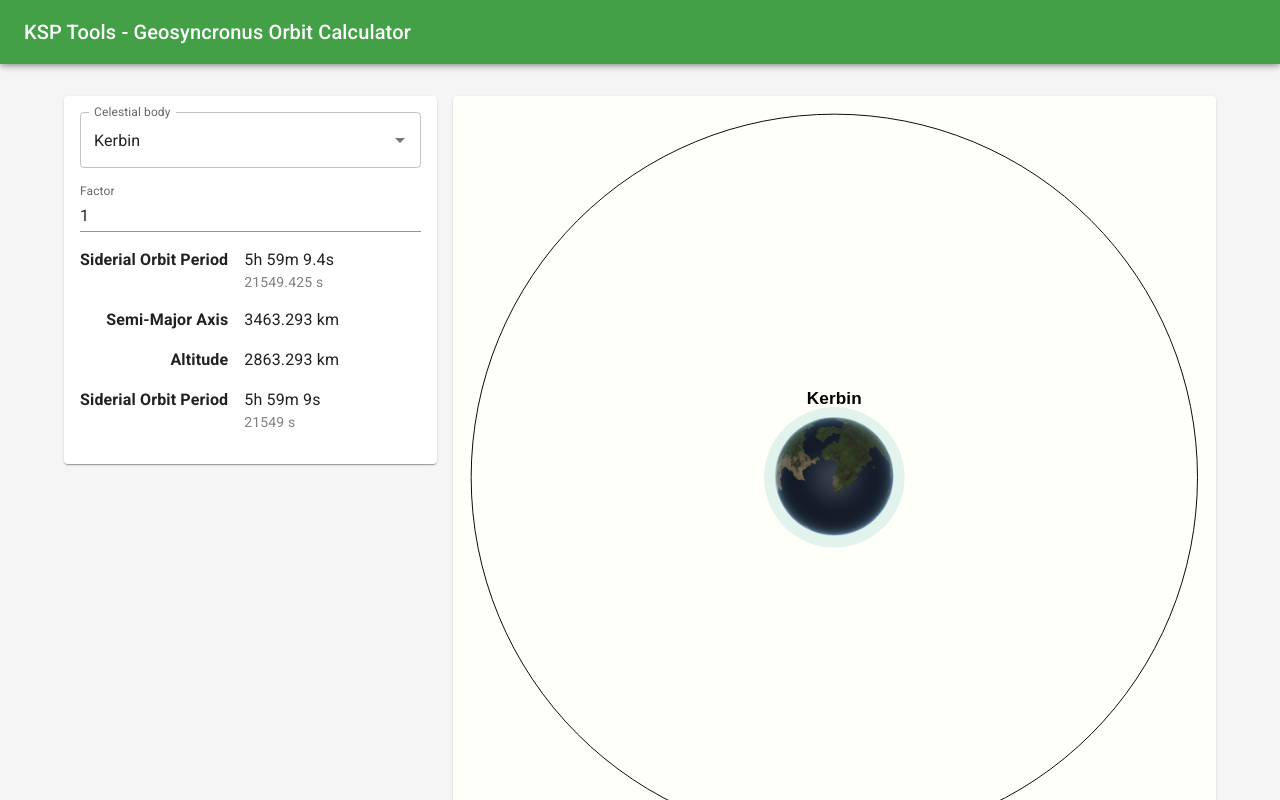
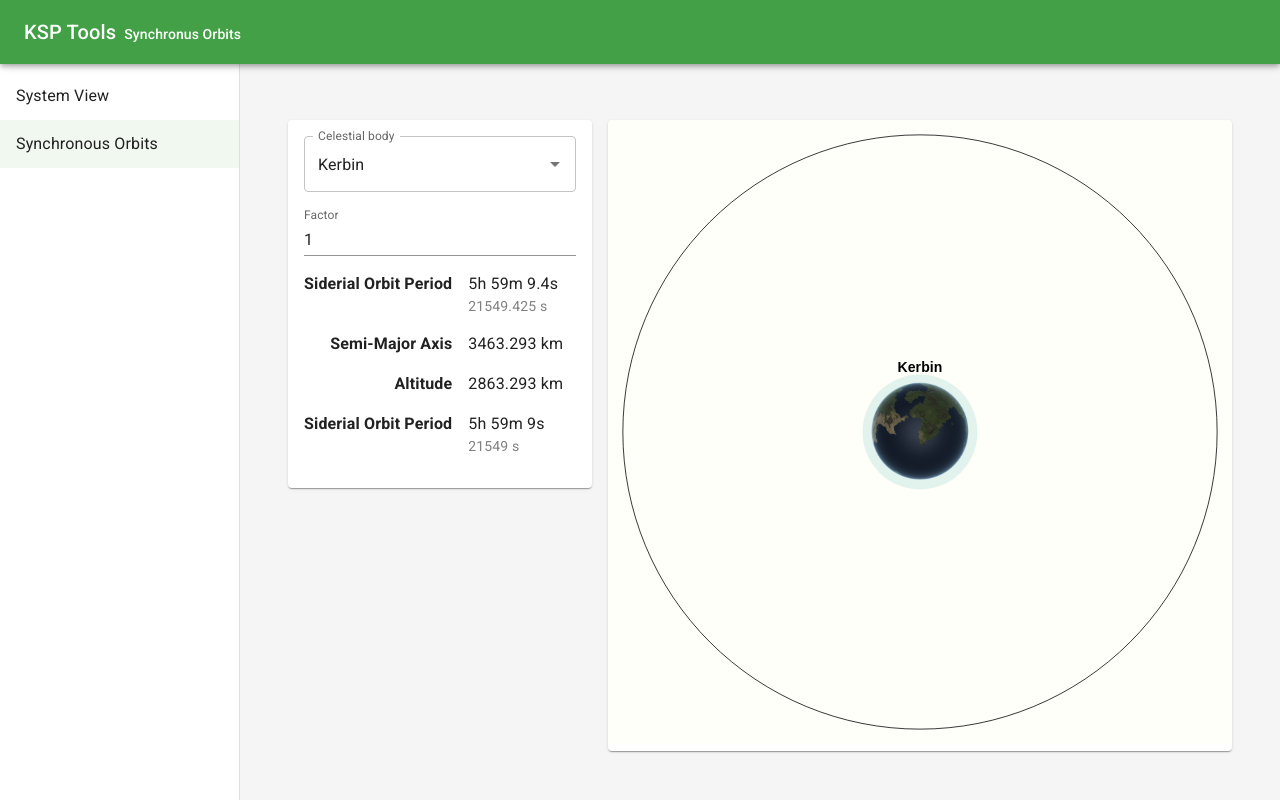
Before and after one commit to aaron-edwards/KSP-tools, a React (Create React App) app: page /synchronous-orbits in a window 1280 px wide. Built offline with nearby package versions, Linux system fonts and the light colour scheme.

Commit message:
Adds routing

```diff
--- a/package.json
+++ b/package.json
@@ -18,6 +18,7 @@
     "@types/react-dom": "^18.0.5",
     "react": "^18.2.0",
     "react-dom": "^18.2.0",
+    "react-router-dom": "6",
     "react-scripts": "5.0.1",
     "typescript": "^4.7.4",
     "web-vitals": "^2.1.4"
--- a/src/App.tsx
+++ b/src/App.tsx
@@ -1,12 +1,21 @@
 import { Box, Container, Toolbar } from "@mui/material";
-import React from "react";
+import React, { useCallback, useState } from "react";
+import { useRoutes } from "react-router-dom";
 import AppBar from "./AppBar";
-import GeosyncPage from "./Pages/Geosync";
+import Drawer from "./Drawer";
+import routes from "./routes";
 
 function App() {
+  const [drawerOpen, setDrawerOpen] = useState(false);
+  const toggleDrawer = useCallback(
+    () => setDrawerOpen((open) => !open),
+    [setDrawerOpen]
+  );
+  const element = useRoutes(routes);
   return (
     <>
-      <AppBar />
+      <AppBar handleDrawerToggle={toggleDrawer} />
+      <Drawer drawerOpen={drawerOpen} onCloseMenu={toggleDrawer} />
       <Box
         component="main"
         sx={{
@@ -17,11 +26,12 @@ function App() {
           flexGrow: 1,
           height: "100vh",
           overflow: "auto",
+          p: 3,
         }}
       >
         <Toolbar />
         <Container maxWidth="lg" sx={{ mt: 4, mb: 4 }}>
-          <GeosyncPage />
+          {element}
         </Container>
       </Box>
     </>
--- a/src/AppBar.tsx
+++ b/src/AppBar.tsx
@@ -1,13 +1,50 @@
 import React from "react";
-import { AppBar as MuiAppBar, Toolbar, Typography } from "@mui/material";
+import {
+  AppBar as MuiAppBar,
+  Box,
+  IconButton,
+  Toolbar,
+  Typography,
+} from "@mui/material";
+import MenuIcon from "@mui/icons-material/Menu";
+import { matchRoutes, useLocation } from "react-router-dom";
+import routes, { RouteWithTitle } from "./routes";
 
-export default function AppBar() {
+type Props = {
+  handleDrawerToggle: () => void;
+};
+
+export default function AppBar({ handleDrawerToggle }: Props) {
+  const location = useLocation();
+  const title = matchRoutes(routes, location)
+    ?.map(({ route }) => (route as RouteWithTitle).title)
+    ?.find((t) => t);
+
   return (
-    <MuiAppBar>
+    <MuiAppBar
+      position="fixed"
+      sx={{ zIndex: (theme) => theme.zIndex.drawer + 1 }}
+    >
       <Toolbar>
-        <Typography component="h1" variant="h6" noWrap sx={{ flexGrow: 1 }}>
-          KSP Tools - Geosyncronus Orbit Calculator
-        </Typography>
+        <IconButton
+          color="inherit"
+          aria-label="open drawer"
+          edge="start"
+          onClick={handleDrawerToggle}
+          sx={{ mr: 2, display: { sm: "none" } }}
+        >
+          <MenuIcon />
+        </IconButton>
+        <Box display="flex" sx={{ gap: 1, alignItems: "baseline" }}>
+          <Typography component="h1" variant="h6" noWrap>
+            KSP Tools
+          </Typography>
+          {title && (
+            <Typography component="h2" variant="subtitle2" noWrap>
+              {title}
+            </Typography>
+          )}
+        </Box>
       </Toolbar>
     </MuiAppBar>
   );
--- /dev/null
+++ b/src/Drawer.tsx
@@ -0,0 +1,84 @@
+import {
+  Box,
+  List,
+  ListItemButton,
+  ListItemText,
+  Toolbar,
+  Drawer as MuiDrawer,
+  ListItemIcon,
+} from "@mui/material";
+import React from "react";
+import { Link, useMatch } from "react-router-dom";
+
+interface ListItemLinkProps {
+  // eslint-disable-next-line react/require-default-props
+  icon?: React.ReactElement;
+  primary: string;
+  to: string;
+}
+
+function ListItemLink({ icon, primary, to }: ListItemLinkProps) {
+  const active = useMatch(to) !== null;
+  return (
+    <ListItemButton component={Link} to={to} selected={active}>
+      {icon ? <ListItemIcon>{icon}</ListItemIcon> : null}
+      <ListItemText primary={primary} />
+    </ListItemButton>
+  );
+}
+
+function DrawerContent() {
+  return (
+    <Box>
+      <Toolbar />
+      <List>
+        <ListItemLink primary="System View" to="/system-view" />
+        <ListItemLink primary="Synchronous Orbits" to="/synchronous-orbits" />
+      </List>
+    </Box>
+  );
+}
+
+type Props = {
+  // eslint-disable-next-line react/require-default-props
+  width?: number;
+  drawerOpen: boolean;
+  onCloseMenu: () => void;
+};
+
+export default function Drawer({
+  width = 240,
+  drawerOpen = true,
+  onCloseMenu,
+}: Props) {
+  return (
+    <Box component="nav" sx={{ width: { sm: width }, flexShrink: { sm: 0 } }}>
+      <MuiDrawer
+        variant="temporary"
+        open={drawerOpen}
+        onClose={onCloseMenu}
+        ModalProps={{
+          keepMounted: true, // Better open performance on mobile.
+        }}
+        sx={{
+          display: { xs: "block", sm: "none" },
+          "& .MuiDrawer-paper": { boxSizing: "border-box", width },
+        }}
+      >
+        <DrawerContent />
+      </MuiDrawer>
+      <MuiDrawer
+        variant="permanent"
+        sx={{
+          width,
+          flexShrink: 0,
+          display: { xs: "none", sm: "block" },
+          "& .MuiDrawer-paper": { boxSizing: "border-box", width },
+        }}
+        open
+      >
+        <DrawerContent />
+      </MuiDrawer>
+    </Box>
+  );
+}
--- a/src/index.tsx
+++ b/src/index.tsx
@@ -2,6 +2,7 @@ import { Box, createTheme, CssBaseline, ThemeProvider } from "@mui/material";
 import { deepOrange, green } from "@mui/material/colors";
 import React from "react";
 import ReactDOM from "react-dom/client";
+import { BrowserRouter } from "react-router-dom";
 import App from "./App";
 import reportWebVitals from "./reportWebVitals";
 
@@ -18,12 +19,14 @@ const mdTheme = createTheme({
 
 root.render(
   <React.StrictMode>
+    <BrowserRouter>
       <ThemeProvider theme={mdTheme}>
         <Box sx={{ display: "flex" }}>
           <CssBaseline />
           <App />
         </Box>
       </ThemeProvider>
+    </BrowserRouter>
   </React.StrictMode>
 );
 
--- /dev/null
+++ b/src/routes.tsx
@@ -0,0 +1,19 @@
+import React from "react";
+import { Navigate, RouteObject } from "react-router-dom";
+import GeosyncPage from "./Pages/Geosync";
+
+export interface RouteWithTitle extends RouteObject {
+  title?: string;
+}
+
+export default [
+  {
+    path: "/",
+    element: <Navigate to="/synchronous-orbits" replace />,
+  },
+  {
+    path: "/synchronous-orbits",
+    element: <GeosyncPage />,
+    title: "Synchronus Orbits",
+  },
+];
```
Also changed, not shown: .pnp.cjs, 2 other files (tests, documents, lock files or other folders). Lines whose indentation alone changed are shown as unchanged.
